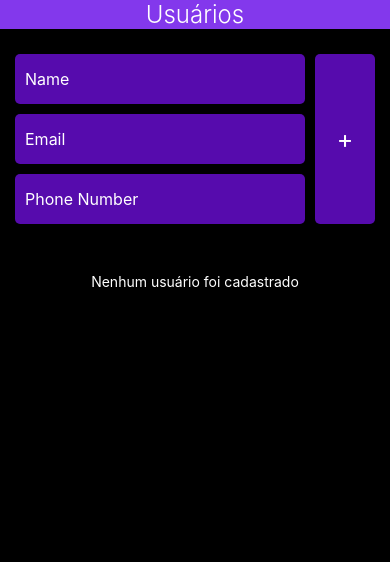
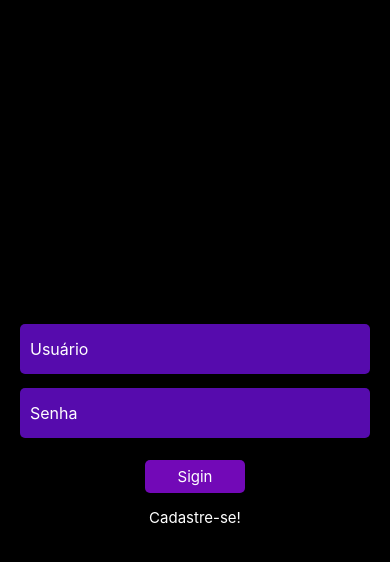
Before and after one commit to NaaQuinteiro/Mobile-Localizador, a React Native app: screen / in a window 390 px wide. Shown: the top 562 px of the page. Built offline with nearby package versions, Linux system fonts and the light colour scheme.

Commit message:
New Windows

```diff
--- a/App.jsx
+++ b/App.jsx
@@ -1,13 +1,16 @@
 import { StyleSheet, StatusBar, View } from 'react-native';
+import {Inicial} from './src/telas/Inicial'; //importando a tela incial
+import { Login } from './src/telas/Login';
+import { Cadastro } from './src/telas/Cadastro';
+import { Sobre } from './src/telas/Sobre';
 import { Usuarios } from './src/telas/Usuarios';
-import {Inicial} from './src/telas/Inicial'; //importando a tela incial
 
 
 export default function App() {
   return (
     <View style={styles.container}>
       <StatusBar barStyle="light-content" />
-      <Usuarios/>
+        <Login/>
     </View>
   );
 }
--- a/src/componentes/Botao.jsx
+++ b/src/componentes/Botao.jsx
@@ -17,7 +17,7 @@ export const Botao = ({texto}) => {
         // envolve todos os componentes, podendo ser usado como botão
         <TouchableOpacity
             style={estilos.container}
-            onPress={contarCliques} //vincula o evento quanfo o botao é pressionado
+            onPress={contarCliques} //vincula o evento quando o botao é pressionado
         >
             <Text style={estilos.texto}>{texto}{cliques}</Text>
         </TouchableOpacity>
--- a/src/componentes/Cabecalho.jsx
+++ b/src/componentes/Cabecalho.jsx
@@ -5,7 +5,7 @@ export const  Cabecalho = ({titulo, subtitulo}) => {
     return(
         <View style={estilos.container}>
             <Text style={estilos.texto}>{titulo}</Text>
-            <Text style={estilos.texto}>{subtitulo}</Text>
+            { subtitulo?<Text style={estilos.texto}>{subtitulo}</Text>:null }
         </View>
     )
 };
@@ -13,7 +13,8 @@ export const  Cabecalho = ({titulo, subtitulo}) => {
 const estilos = StyleSheet.create({
     container:{
         backgroundColor: '#8338ec',
-        alignItems: 'center'
+        alignItems: 'center',
+        padding: 15,
     },
     texto:{
         color: '#FFFF',
--- /dev/null
+++ b/src/telas/Cadastro.jsx
@@ -0,0 +1,110 @@
+import {View, Text, TouchableOpacity, TextInput, StyleSheet} from "react-native"
+import { Cabecalho } from "../componentes/Cabecalho";
+import { useState } from "react";
+
+
+
+export function Cadastro(){
+
+    const [nome, setNome] = useState('')
+    const [usuario, setUsuario] = useState('')
+    const [senha, setSenha] = useState('')
+
+    console.log(nome)
+    console.log(usuario)
+    console.log(senha)
+
+    return(
+        <View style={styles.container}>
+            <Cabecalho titulo={"Cadastro"}/>
+
+            <View style={styles.containerCadastro}>
+
+                <TextInput
+                style={styles.campo}
+                placeholder="Nome"
+                placeholderTextColor='#FFFF'
+                keyboardType="default"
+                onChangeText={setNome}
+                value={nome}
+                />
+
+                <TextInput
+                style={styles.campo}
+                placeholder="Usuário"
+                placeholderTextColor='#FFFF'
+                keyboardType="default"
+                onChangeText={setUsuario}
+                value={usuario}
+                />
+
+                <TextInput
+                style={styles.campo}
+                placeholder="Senha"
+                placeholderTextColor='#FFFF'
+                keyboardType="default"
+                onChangeText={setSenha}
+                value={senha}
+                />
+
+                <TouchableOpacity style={styles.botao}>
+                    <Text style={styles.textoBtn}>Cadastrar</Text>
+                </TouchableOpacity>
+
+            </View>
+
+        </View>
+
+    )
+}
+
+//Estilização
+const styles = StyleSheet.create({
+    container: {
+        flex:1,
+        backgroundColor: '#000',
+    },
+
+    containerCadastro: {
+        flex: 1,
+        justifyContent:'center',
+        alignItems: 'center'
+    },
+
+
+    campo: {
+        width: 350,
+        height: 50,
+        backgroundColor: '#560bad',
+        color: '#FFFF',
+        marginVertical: 7,
+        padding: 10,
+        borderRadius: 5,
+        fontSize: 16
+    },
+    containerBtn: {
+        justifyContent:'center',
+
+    },
+    botao: {
+        width: 100,
+        justifyContent: 'center',
+        alignItems: 'center',
+        marginVertical: 15,
+        backgroundColor: '#7209b7',
+        borderRadius: 5,
+        padding: 10
+        // marginStart: 155
+
+    },
+    textoBtn: {
+        color: '#FFFF',
+        fontSize: 15
+    },
+    texto:{
+        color: '#fff',
+        fontSize: 15,
+    }
+
+
+});
--- /dev/null
+++ b/src/telas/Login.jsx
@@ -0,0 +1,89 @@
+import { useState } from "react";
+import {View, Text, TouchableOpacity, TextInput, StyleSheet} from "react-native"
+
+export function Login(){
+
+    //useState = armazrena os dados inseridos nos inputs
+    const [nome, setNome] = useState('')
+    const [senha, setSenha] = useState('')
+
+    console.log(nome)
+    console.log(senha)
+
+    return(
+        <View style={styles.container}>
+
+            <TextInput
+            style={styles.campo}
+            placeholder="Usuário"
+            placeholderTextColor='#FFFF'
+            keyboardType="default"
+            onChangeText={setNome}
+            value={nome}
+            />
+
+            <TextInput
+            style={styles.campo}
+            placeholder="Senha"
+            placeholderTextColor='#FFFF'
+            keyboardType="default"
+            onChangeText={setSenha}
+            value={senha}
+            />
+
+            <TouchableOpacity style={styles.botao}>
+                <Text style={styles.textoBtn}>Sigin</Text>
+            </TouchableOpacity>
+
+            <Text style={styles.texto}>Cadastre-se!</Text>
+
+        </View>
+
+    )
+}
+
+//Estilização
+const styles = StyleSheet.create({
+    container: {
+        flex:1,
+        backgroundColor: '#000',
+        justifyContent:'center',
+        alignItems: 'center'
+    },
+
+    campo: {
+        width: 350,
+        height: 50,
+        backgroundColor: '#560bad',
+        color: '#FFFF',
+        marginVertical: 7,
+        padding: 10,
+        borderRadius: 5,
+        fontSize: 16
+    },
+    containerBtn: {
+        justifyContent:'center',
+
+    },
+    botao: {
+        width: 100,
+        justifyContent: 'center',
+        alignItems: 'center',
+        marginVertical: 15,
+        backgroundColor: '#7209b7',
+        borderRadius: 5,
+        padding: 7
+        // marginStart: 155
+
+    },
+    textoBtn: {
+        color: '#FFFF',
+        fontSize: 15
+    },
+    texto:{
+        color: '#fff',
+        fontSize: 15,
+    }
+
+
+});
--- /dev/null
+++ b/src/telas/Sobre.jsx
@@ -0,0 +1,35 @@
+import {View, Text, TouchableOpacity, TextInput, StyleSheet} from "react-native"
+import { Cabecalho } from "../componentes/Cabecalho";
+
+
+
+export function Sobre(){
+
+    return(
+        <View style={styles.container}>
+            <Cabecalho titulo={"Sobre"}/>
+            <Text style={styles.texto}>Essas tags TEXT é sópra não ficar vazio =D</Text>
+            <Text></Text>
+            <Text style={styles.texto}>I'm on the highway to hell</Text>
+            <Text style={styles.texto}>On the highway to hell</Text>
+            <Text style={styles.texto}>Highway to hell</Text>
+            <Text style={styles.texto}>I'm on the Highway to hell</Text>
+            <Text></Text>
+            <Text style={styles.texto}>by: ACDC</Text>
+        </View>
+
+    )
+}
+
+//Estilização
+const styles = StyleSheet.create({
+    container: {
+        flex:1,
+        backgroundColor: '#000'
+    },
+    texto:{
+        color: '#FFF',
+        fontSize: 21,
+    }
+
+});
```
